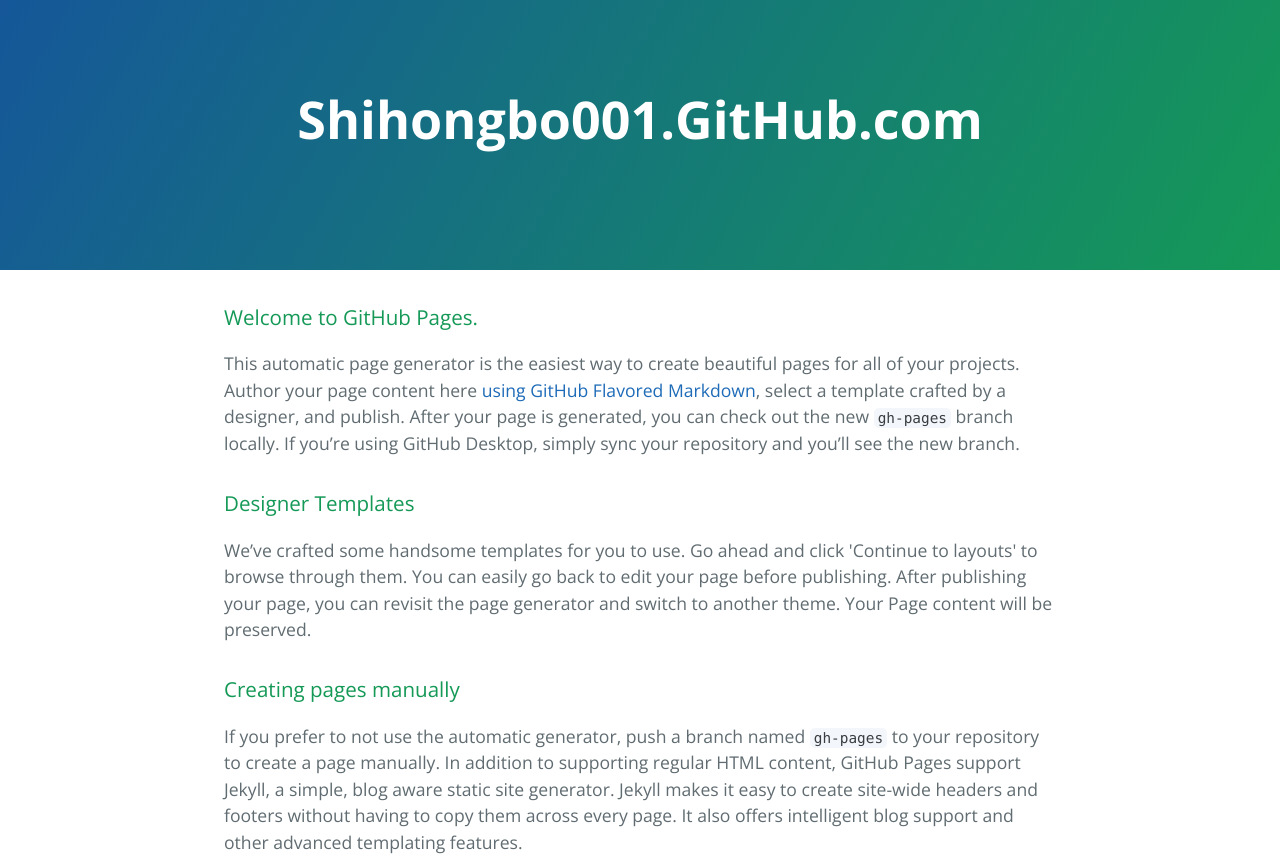
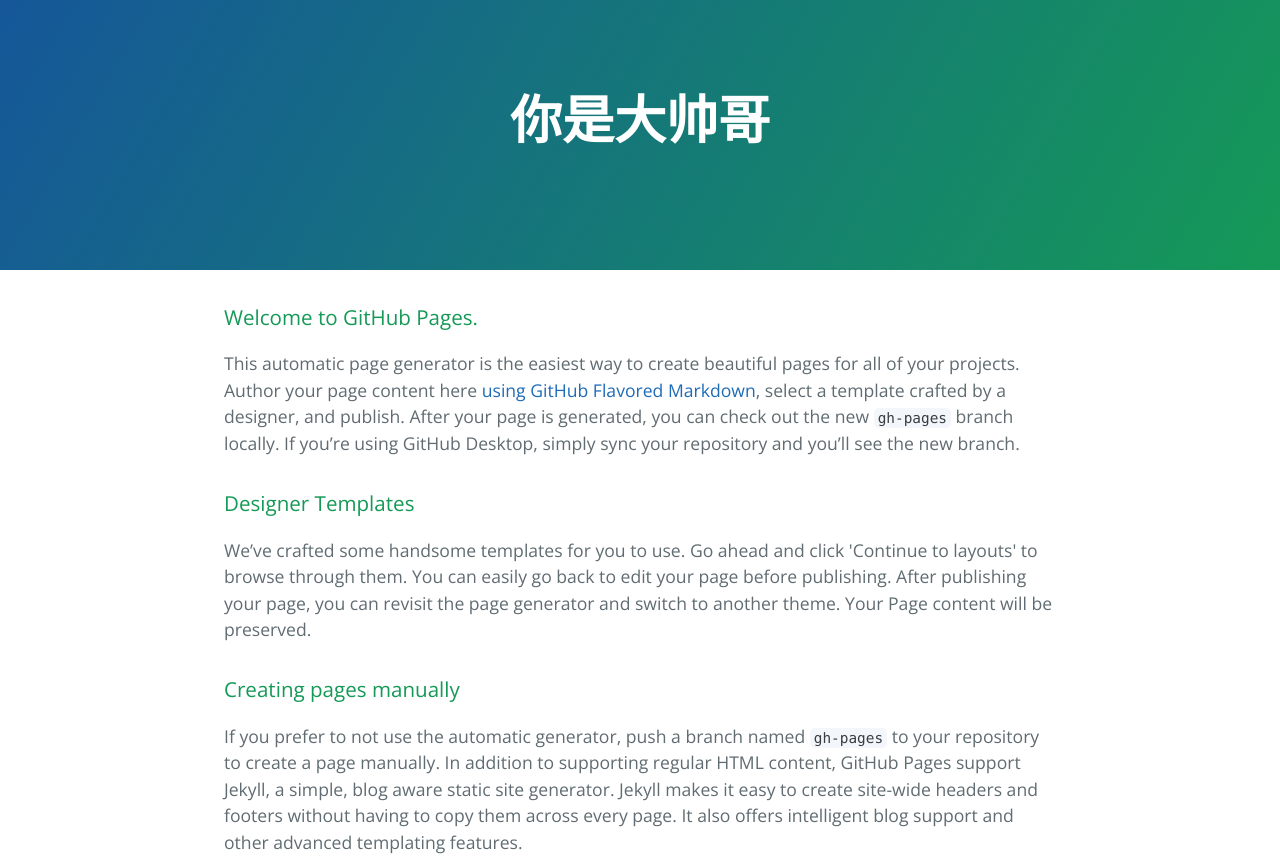
Before and after one commit to shihongbo001/shb, a plain HTML site: page index.html in a window 1280 px wide. Shown: the top 858 px of the page. Drawn offline with nearby package versions, Linux system fonts and the light colour scheme.

Commit message:
Update index.html

```diff
--- a/index.html
+++ b/index.html
@@ -11,7 +11,7 @@
   </head>
   <body>
     <section class="page-header">
-      <h1 class="project-name">Shihongbo001.GitHub.com</h1>
+      <h1 class="project-name">你是大帅哥</h1>
       <h2 class="project-tagline"></h2>
     </section>
 
```
